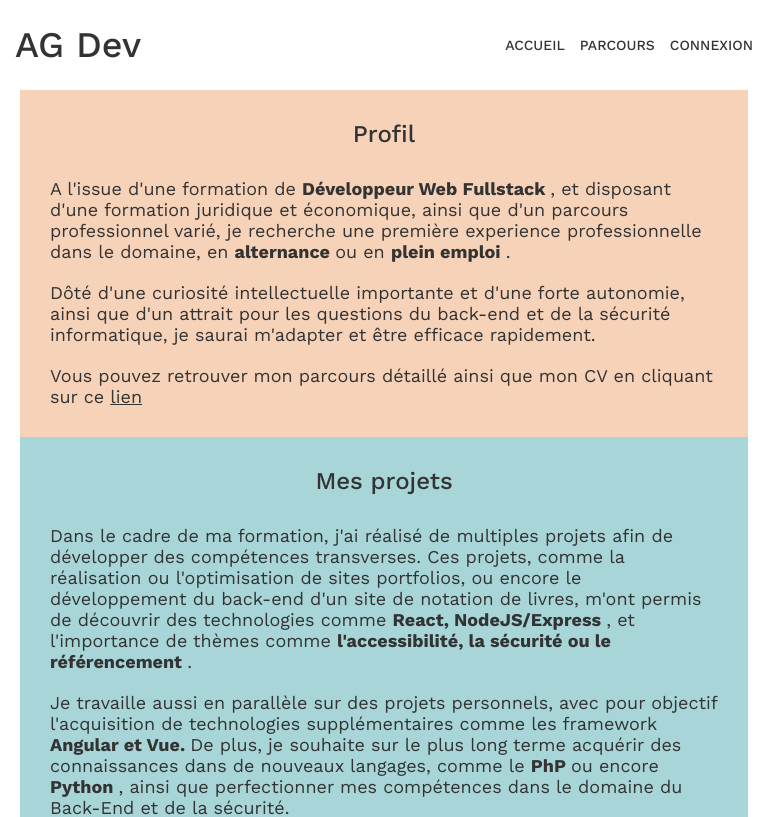
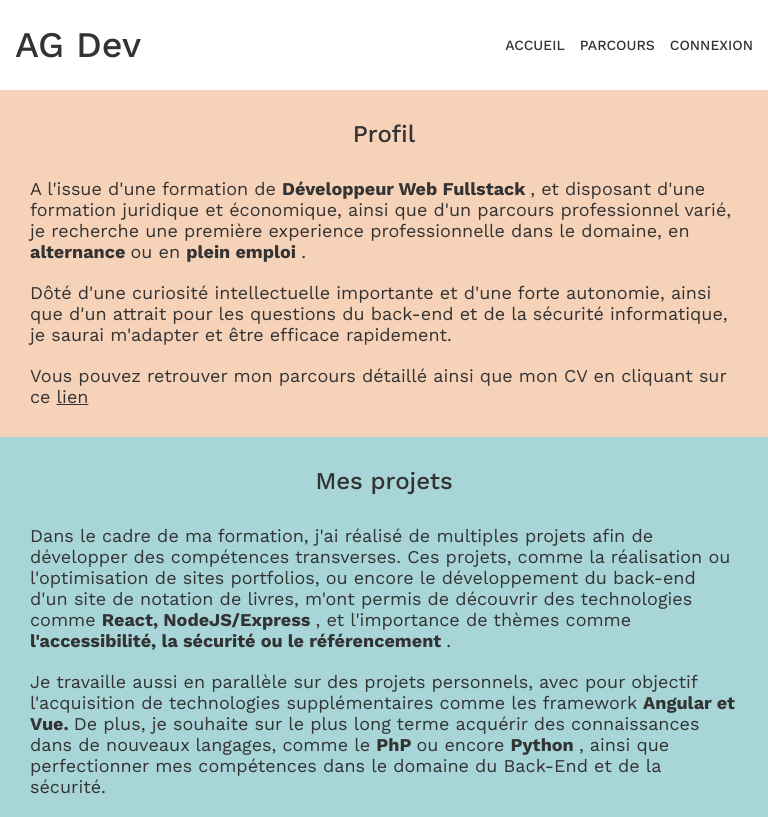
Before and after one commit to Etril/Portfolio, a React (Vite) app in the folder frontend/: page /statique in a window 768 px wide. Shown: the top 817 px of the page. Built offline with nearby package versions, Linux system fonts and the light colour scheme; no server answers.

Commit message:
Fix du responsive de la statique

```diff
--- a/frontend/src/index.scss
+++ b/frontend/src/index.scss
@@ -1,5 +1,5 @@
 @use "./variables.scss" as *;
-@import url('https://fonts.googleapis.com/css2?family=Montserrat:ital,wght@0,100..900;1,100..900&family=Roboto:ital,wght@0,100;0,300;0,400;0,500;0,700;0,900;1,100;1,300;1,400;1,500;1,700;1,900&family=Work+Sans:ital,wght@0,100..900;1,100..900&display=swap');
+@import url('https://fonts.googleapis.com/css2?family=Work+Sans:ital,wght@0,100..900;1,100..900&display=swap');
 
 
 body {
--- a/frontend/src/pages/Home/Home.jsx
+++ b/frontend/src/pages/Home/Home.jsx
@@ -21,10 +21,6 @@
   const handleTagClick = (tag) => {
     setchosenTag(tag);
   };
-
-
-
-
 
 
   return (
--- a/frontend/src/pages/Statique/Statique.scss
+++ b/frontend/src/pages/Statique/Statique.scss
@@ -19,8 +19,6 @@
 @media (min-width: 768px) and (max-width: 1239.98px) {
     .statique {
       width: 100%;
-      padding-left: 20px;
-      padding-right: 20px;
       box-sizing: border-box;
 
       &__card-container {
@@ -38,8 +36,6 @@
 @media (min-width: 768px) and (max-width: 1023px) {
     .statique {
       width: 100%;
-      padding-left: 20px;
-      padding-right: 20px;
       box-sizing: border-box;
 
       &__card-container {
```
